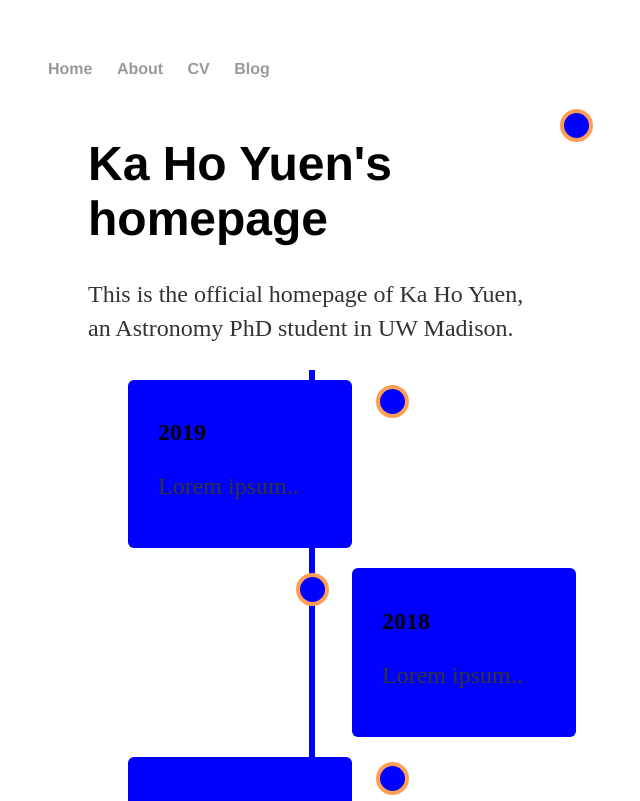
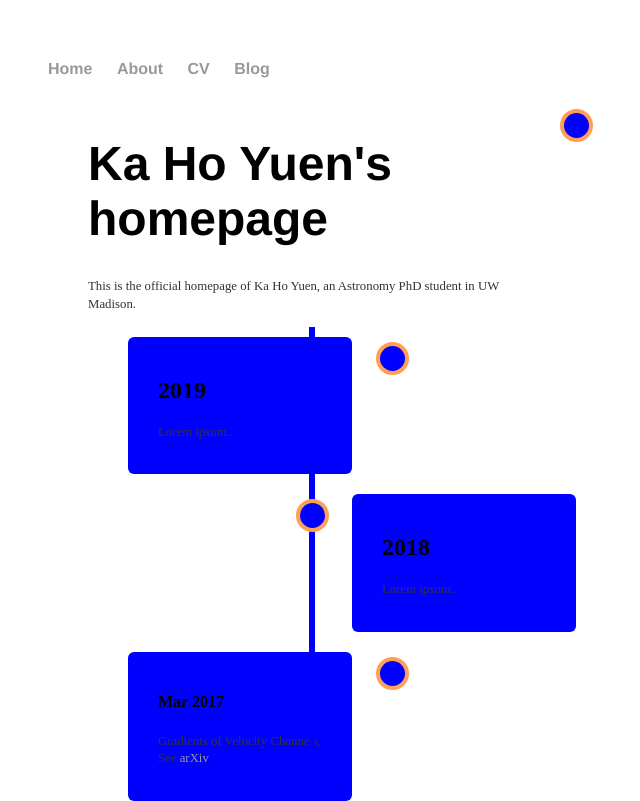
Before and after one commit to kyuen2/laztech.github.io, a Jekyll site: the page built from index.html, in a window 1280 px wide. Shown: the top 801 px of the page, without its empty margins (144-784 px from the left). Built offline with Jekyll 4.4.1, drawn with Linux system fonts in a browser that asks for light colours; grey boxes are pictures that could not be loaded.

Commit message:
css changes
change fontsize

```diff
--- a/css/main.css
+++ b/css/main.css
@@ -24,10 +24,12 @@ h1 {
     font-family:'Helvetica', 'Arial', 'Sans-Serif';
 }
 p {
-    font-size: 1.5em;
+    font-size: 0.8em;
     line-height: 1.4em;
     color: #333;
 }
+
+
 footer {
     border-top: 1px solid #d5d5d5;
     font-size: .8em;
--- a/index.html
+++ b/index.html
@@ -20,13 +20,13 @@ title: Homepage
 		</div>
 		<div class="container left">
 			<div class="content">
-				<h2>Mar 2017</h2>
+				<h4>Mar 2017</h4>
 				<p>Gradients of Velocity Channels, See <a href="https://arxiv.org/abs/1703.03119">arXiv</a></p>
 			</div>
 		</div>
 		<div class="container right">
 			<div class="content">
-				<h2>Dec 2016</h2>
+				<h4>Dec 2016</h4>
 				<p>The first observational application of the Velocity Gradient Technique: See <a href="https://arxiv.org/abs/1701.07944">arXiv</a></p>
 				<img src="images/pic_trulli.jpg" alt="Italian Trulli">
 			</div>
```
